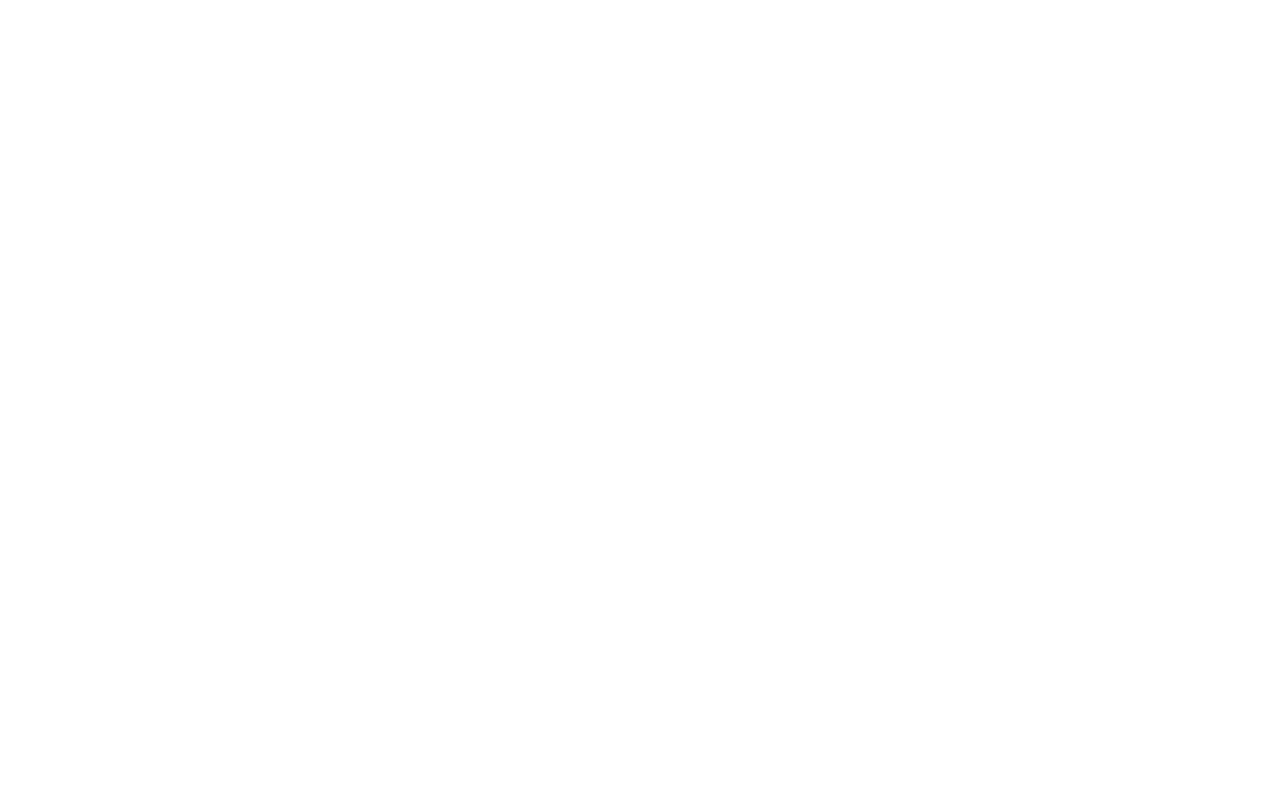
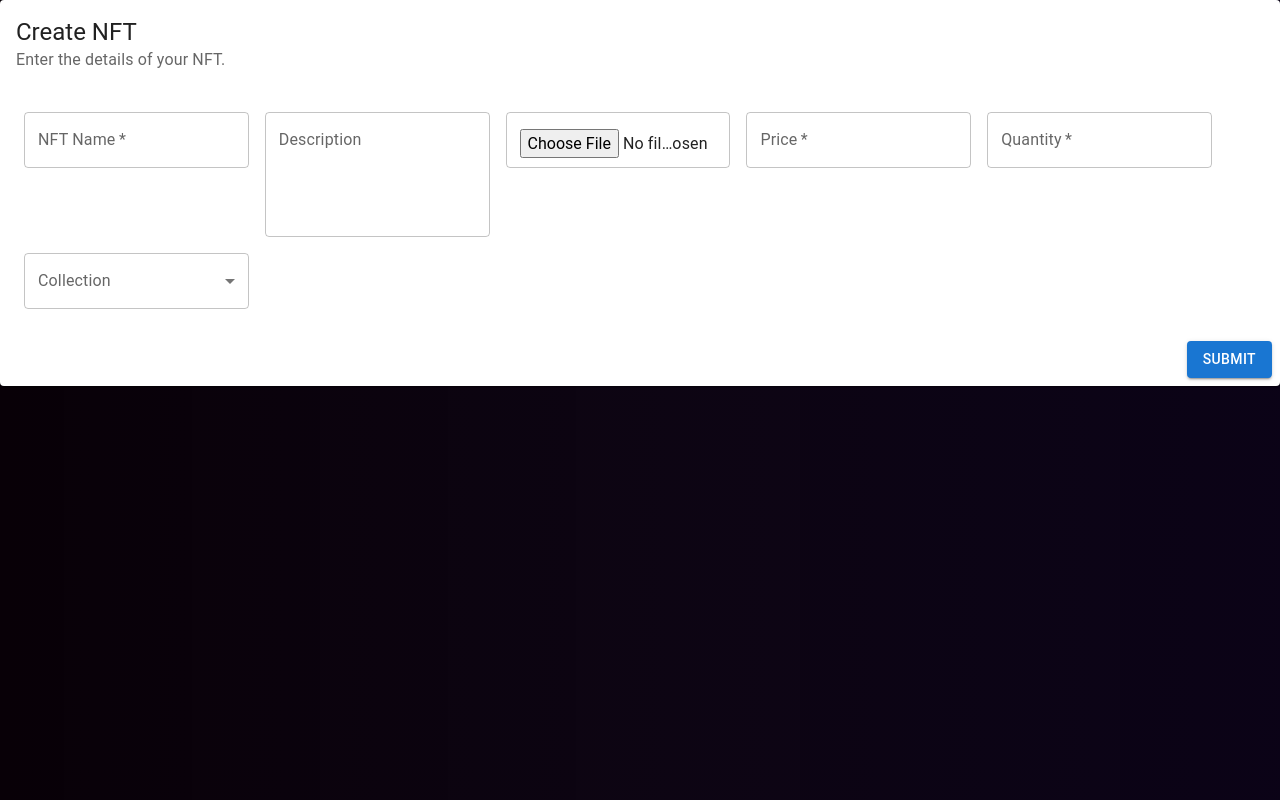
Before and after one commit to code-wizard123/49_BIG_BnB24, a React (Vite) app in the folder frontend/: page /create in a window 1280 px wide. Before the commit this address had no page. Built offline with nearby package versions, Linux system fonts and the light colour scheme; a web font is replaced by a local one.

Commit message:
Adding Form

```diff
--- a/frontend/src/App.jsx
+++ b/frontend/src/App.jsx
@@ -3,6 +3,7 @@
 import Marketplace from "./Pages/Marketplace";
 import About from "./Pages/About";
 import AuctionPage from "./Pages/AuctionPage";
+import CreateForm from "./Pages/CreateForm";
 
 function App() {
   return (
@@ -12,6 +13,7 @@
         <Route path="/marketplace" element={<Marketplace />} />
         <Route path="/about" element={<About />} />
         <Route path="/auction/:id" element={<AuctionPage />} />
+        <Route path="/create" element={<CreateForm />} />
       </Routes>
     </Router>
   );
--- /dev/null
+++ b/frontend/src/Pages/CreateForm.jsx
@@ -0,0 +1,77 @@
+import React from 'react';
+import Card from '@mui/material/Card';
+import CardContent from '@mui/material/CardContent';
+import CardHeader from '@mui/material/CardHeader';
+import TextField from '@mui/material/TextField';
+import Button from '@mui/material/Button';
+import MenuItem from '@mui/material/MenuItem';
+import Select from '@mui/material/Select';
+import InputLabel from '@mui/material/InputLabel';
+import FormControl from '@mui/material/FormControl';
+import Box from '@mui/material/Box';
+import CardActions from '@mui/material/CardActions';
+
+export default function CreateForm() {
+  const [collection, setCollection] = React.useState('');
+
+  const handleChange = (event) => {
+    setCollection(event.target.value);
+  };
+
+  return (
+    <Card>
+      <CardHeader title="Create NFT" subheader="Enter the details of your NFT." />
+      <CardContent>
+        <Box
+          component="form"
+          sx={{
+            '& .MuiTextField-root': { m: 1, width: '25ch' },
+            '& .MuiFormControl-root': { m: 1, width: '25ch' }
+          }}
+          noValidate
+          autoComplete="off"
+        >
+          <div>
+            <TextField required id="nft-name" label="NFT Name" placeholder="Enter the name of your NFT" variant="outlined" />
+            <TextField
+              id="description"
+              label="Description"
+              placeholder="Enter the description of your NFT"
+              multiline
+              rows={4}
+              variant="outlined"
+            />
+            <TextField
+              required
+              id="image-upload"
+              type="file"
+              variant="outlined"
+              InputLabelProps={{
+                shrink: true,
+              }}
+            />
+            <TextField required id="price" label="Price" type="number" variant="outlined" />
+            <TextField required id="quantity" label="Quantity" type="number" variant="outlined" />
+            <FormControl fullWidth>
+              <InputLabel id="collection-label">Collection</InputLabel>
+              <Select
+                labelId="collection-label"
+                id="collection"
+                value={collection}
+                label="Collection"
+                onChange={handleChange}
+              >
+                <MenuItem value={1}>Collection 1</MenuItem>
+                <MenuItem value={2}>Collection 2</MenuItem>
+                <MenuItem value={3}>Collection 3</MenuItem>
+              </Select>
+            </FormControl>
+          </div>
+        </Box>
+      </CardContent>
+      <CardActions disableSpacing>
+        <Button variant="contained" sx={{ ml: 'auto' }}>Submit</Button>
+      </CardActions>
+    </Card>
+  );
+}
```
